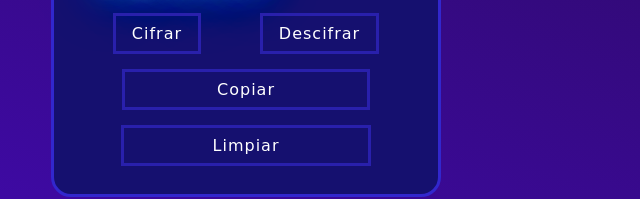
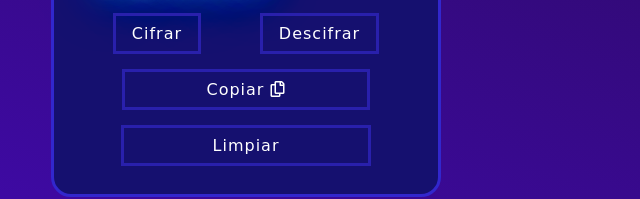
Before and after one commit to nicolmendoza/LIM016-CesarCipher, a plain HTML site: page index.html in a window 1280 px wide. Shown: the part 529-728 px from the top of the page, 394-1034 px from the left. Drawn offline with Linux system fonts and the light colour scheme; a web font is replaced by a local one.

Commit message:
agregando icon copìar

```diff
--- a/index.html
+++ b/index.html
@@ -45,7 +45,7 @@
           <button type="button" id="descifrar">Descifrar</button>
         </div>
         <div id="compartir">
-          <button type="button" id="copiar">Copiar</button>
+          <button type="button" id="copiar">Copiar <i class="far fa-copy"></i></button>
         </div>
         <div id="limpiando">
           <button type="button" id="limpiar">Limpiar</button>
```
